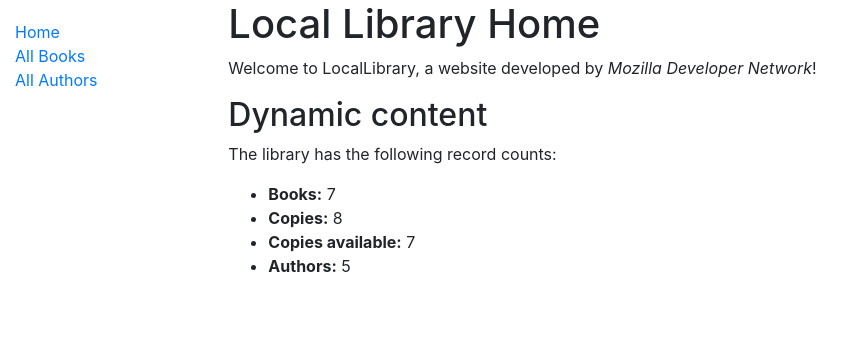
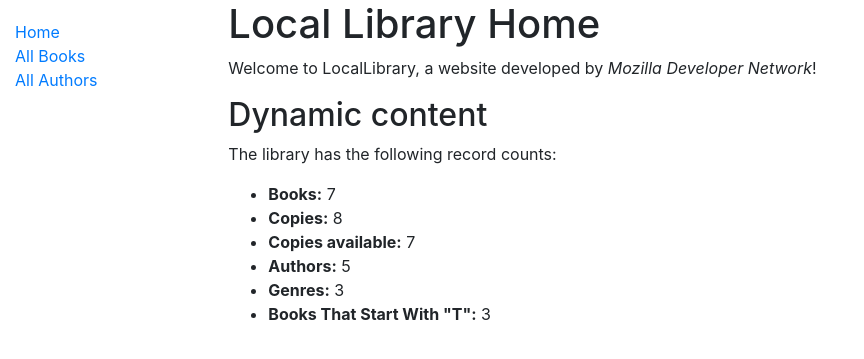
Before and after one commit to rvua/django_project, a Django app: page /catalog/ in a window 1280 px wide. Shown: the top 359 px of the page, without its empty margins (0-864 px from the left). Run offline with Django 3.2, Linux system fonts and the light colour scheme; data comes from the database, SQL or seed files in the repository; both versions use the stored data as it was after the commit.

Commit message:
Finished Home Page

```diff
--- a/catalog/admin.py
+++ b/catalog/admin.py
@@ -12,8 +12,10 @@ class BookInstanceInline(admin.TabularInline):
 # the same thing as (admin.site.register() syntax.)
 @admin.register(Book)
 class BookAdmin(admin.ModelAdmin):
-    list_display = ('title', 'author', 'display_genre')
+    list_display = ('title', 'author', 'display_genre', 'word')
+    list_filter = ['word']
     inlines = [BookInstanceInline]
+
 
 class BookInline(admin.TabularInline):
     model = Book
--- a/catalog/templates/index.html
+++ b/catalog/templates/index.html
@@ -1,4 +1,8 @@
 {% extends 'base_generic.html' %}
+
+{% block title %}
+<title>LOCAL LIBRARY</title>
+{% endblock title %}
 
 {% block content %}
   <h1>Local Library Home</h1>
@@ -10,5 +14,7 @@
     <li><strong>Copies:</strong> {{ num_instances }}</li>
     <li><strong>Copies available:</strong> {{ num_instances_available }}</li>
     <li><strong>Authors:</strong> {{ num_authors }}</li>
+    <li><strong>Genres:</strong> {{ num_genres }}</li>
+    <li><strong>Books That Start With "T":</strong> {{ num_words }}</li>
   </ul>
 {% endblock %}
--- a/catalog/urls.py
+++ b/catalog/urls.py
@@ -3,5 +3,6 @@ from . import views
 
 
 urlpatterns = [
-    path('', views.index, name='index')
+    path('', views.index, name='index'),
+    path('books/', views.BookListView.as_view(), name='books'),
 ]
--- a/catalog/views.py
+++ b/catalog/views.py
@@ -1,5 +1,6 @@
 from django.shortcuts import render
 from catalog.models import Book, Author, BookInstance, Genre
+from django.views import generic
 
 # Create your views here.
 def index(request):
@@ -8,19 +9,26 @@ def index(request):
     # Generate counts of some of the main objects
     num_books = Book.objects.all().count()
     num_instances = BookInstance.objects.all().count()
-
     # Available books (status = 'a')
     num_instances_available = BookInstance.objects.filter(status__exact='a').count()
-
     # The 'all()' is implied by default.
     num_authors = Author.objects.count()
+    num_genres = Genre.objects.count()
+    # Books that begin with "T"
+    num_words = Book.objects.filter(word__exact='t').count()
 
     context = {
         'num_books': num_books,
         'num_instances': num_instances,
         'num_instances_available': num_instances_available,
         'num_authors': num_authors,
+        'num_genres': num_genres,
+        'num_words': num_words,
     }
 
     # Render the HTML Template index.html with the data in the context variable
     return render(request, 'index.html', context=context)
+
+
+class BookListView(generic.ListView):
+    model = Book
```
Also changed, not shown: catalog/models.py (+13 -0 lines), catalog/migrations/0002_book_key.py (added), catalog/migrations/0003_auto_20210506_1746.py (added), db.sqlite3.
